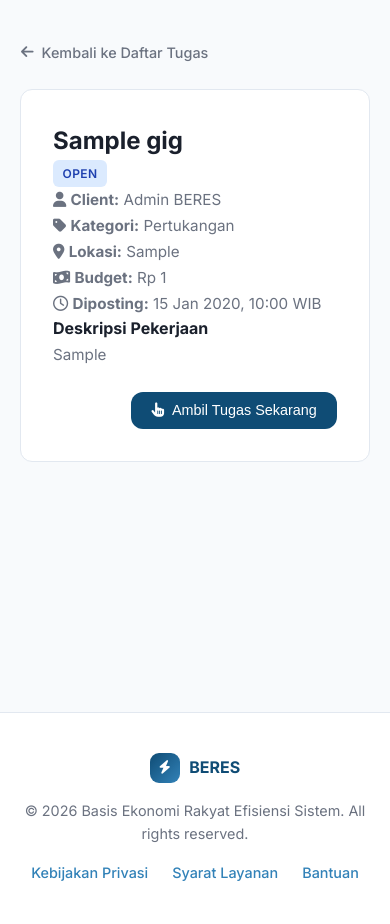
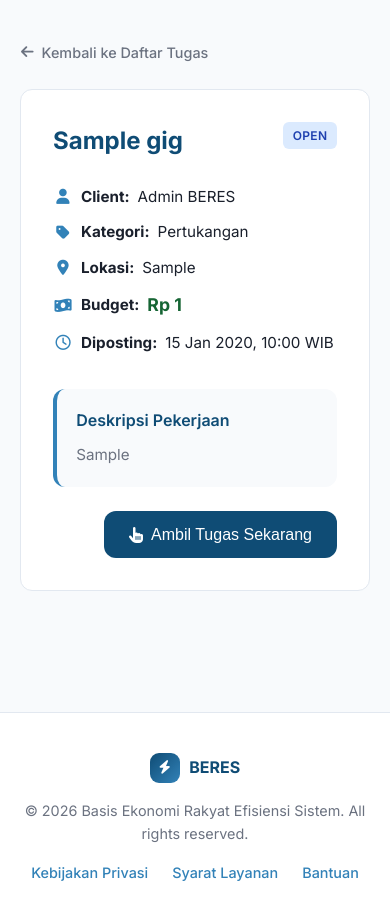
Before and after one commit to ilhamcuanki/BERES_APP_tugas_akhir_RGI34, a PHP site: page /beres_app/helper/detail_gig.php?id=1 in a window 390 px wide. Shown: the part 69-993 px from the top of the page. Run offline with PHP 8.4, Linux system fonts and the light colour scheme; a user stored in the database is signed in; data comes from the database, SQL or seed files in the repository; tables that the repository leaves empty hold one stand-in row (values such as "Sample post").

Commit message:
style(css): tambahkan style detail gig, grid responsif, & tombol ukuran besar
- Implementasi .detail-wrapper, .detail-card, .detail-grid
- Styling info list, description box, price tag, & status alignment
- Responsive breakpoint 768px untuk layout 2 kolom
- Konsistensi dengan CSS variables & spacing sistem yang sudah ada

```diff
--- a/assets/css/style.css
+++ b/assets/css/style.css
@@ -117,3 +117,19 @@ body { font-family: 'Inter', system-ui, -apple-system, sans-serif; background: v
 .status-ongoing  { background: #e0e7ff; color: #3730a3; }
 .status-done     { background: #dcfce7; color: #166534; }
 .status-cancelled{ background: #fee2e2; color: #991b1b; }
+
+/* === PHASE 6: GIG DETAIL & CLAIM === */
+.detail-wrapper { max-width: 900px; margin: 0 auto; }
+.detail-card { padding: 2rem; }
+.detail-header { display: flex; justify-content: space-between; align-items: start; margin-bottom: 1.5rem; flex-wrap: wrap; gap: 0.5rem; }
+.detail-title { font-size: 1.5rem; color: var(--primary); margin: 0; font-weight: 700; }
+.detail-grid { display: grid; grid-template-columns: 1fr; gap: 1.5rem; margin-bottom: 1.5rem; }
+.detail-info p { display: flex; align-items: center; gap: 0.5rem; margin-bottom: 0.6rem; color: var(--text-main); }
+.detail-info p i { color: var(--primary-light); width: 20px; text-align: center; }
+.detail-desc { background: var(--bg); padding: 1.2rem; border-radius: var(--radius); border-left: 4px solid var(--primary-light); }
+.detail-desc h4 { margin-bottom: 0.5rem; color: var(--primary); font-weight: 600; }
+.price-tag { font-weight: 700; color: #166534; font-size: 1.1rem; }
+.btn-lg { padding: 0.85rem 1.5rem; font-size: 1rem; }
+@media(min-width: 768px) {
+  .detail-grid { grid-template-columns: 1fr 1.2fr; }
+}
```
